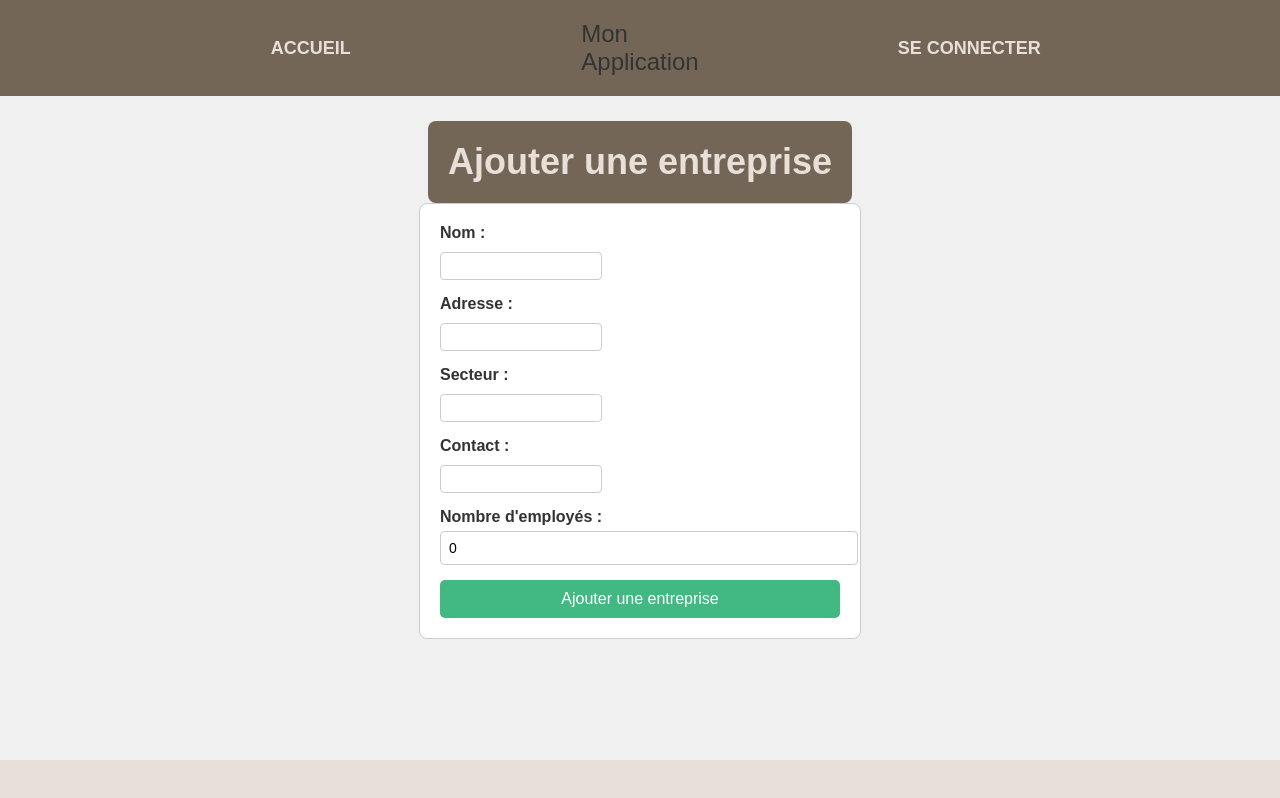
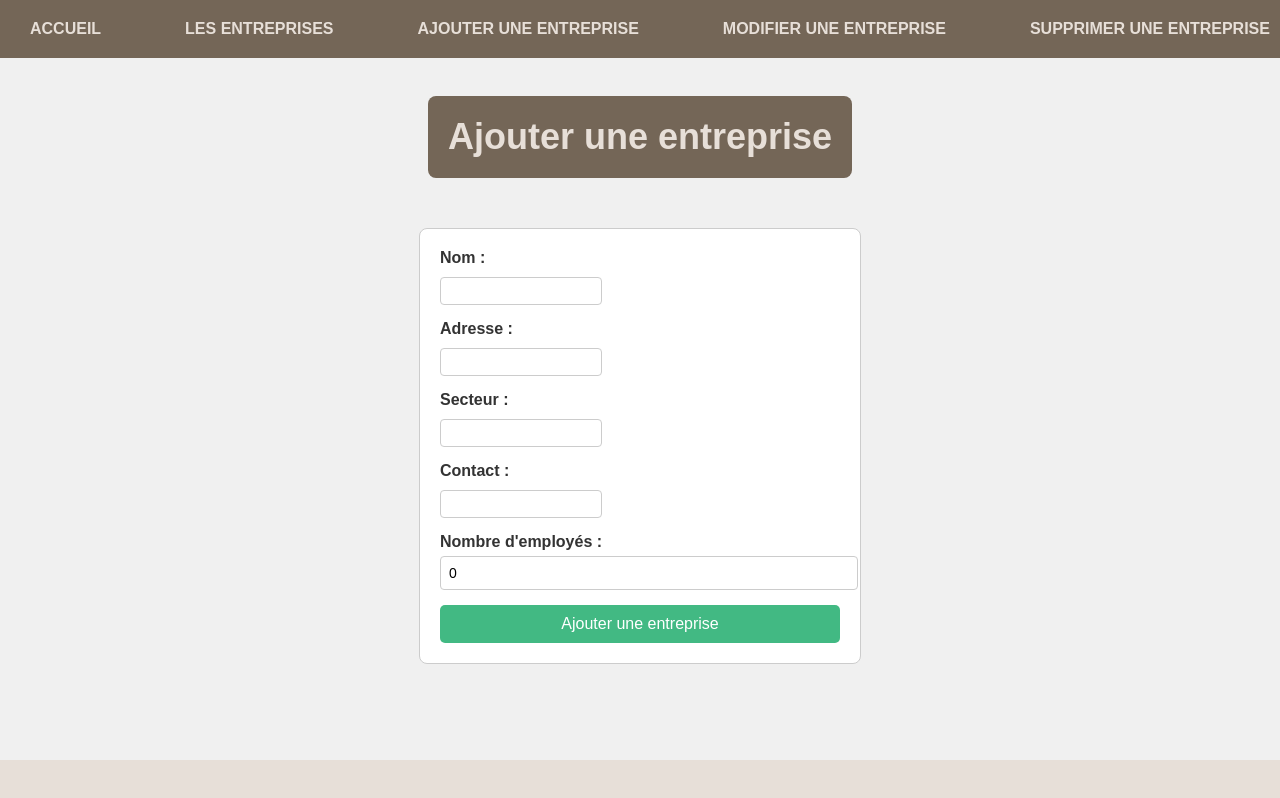
Before and after one commit to pravinwijay/annuaire-entreprise, a Vue app: page /#/new-entreprise in a window 1280 px wide. Built offline with nearby package versions, Linux system fonts and the light colour scheme.

Commit message:
Correction des bêtises de sina

```diff
--- a/package.json
+++ b/package.json
@@ -15,7 +15,7 @@
   },
   "devDependencies": {
     "@vitejs/plugin-vue": "^5.2.1",
-    "vite": "^6.0.2",
+    "vite": "^6.0.6",
     "vite-plugin-vue-devtools": "^7.6.5"
   }
 }
--- a/src/App.vue
+++ b/src/App.vue
@@ -1,45 +1,52 @@
 <template>
   <div>
-    <!-- La vue de la route actuelle sera rendue ici -->
+    <div class="navbar">
+      <router-link to="/">
+        <button>Accueil</button>
+      </router-link>
+
+      <router-link to="/liste-entreprises">
+        <button>Les entreprises</button>
+      </router-link>
+
+      <router-link to="/new-entreprise">
+        <button>Ajouter une entreprise</button>
+      </router-link>
+
+      <router-link to="/liste-entreprises">
+        <button>Modifier une entreprise</button>
+      </router-link>
+
+      <router-link to="/liste-entreprises">
+        <button>Supprimer une entreprise</button>
+      </router-link>
+    </div>
     <router-view></router-view>
   </div>
 </template>
 
-<script setup>
-import { useRouter } from 'vue-router';
-
-const router = useRouter();
-
-// Fonction pour naviguer vers une route spécifique
-const goToRoute = (route) => {
-  router.push(route);  // Utilisation de router.push pour rediriger vers la route
-};
-</script>
+<script setup></script>
 
 <style scoped>
-/* Style de la barre de navigation */
   .navbar {
     display: flex;
-  justify-content: space-between; /* Espace entre les éléments */
-  align-items: center; /* Aligner verticalement les éléments */
+    justify-content: space-between;
+    align-items: center;
     padding: 10px;
-  background-color: #746657; /* Couleur de fond de la navbar */
+    background-color: #746657;
   }
 
-/* Style des boutons dans la barre de navigation */
   .navbar button {
-  padding: 10px 20px; /* Espacement interne des boutons */
-  border: none; /* Retirer les bordures des boutons */
-  background-color: transparent; /* Pas de fond pour les boutons */
-  color: #e7dfd8; /* Couleur du texte des boutons */
-  font-size: 16px; /* Taille du texte */
-  cursor: pointer; /* Curseur en forme de main */
-  transition: none; /* Pas d'animation */
+    padding: 10px 20px;
+    border: none;
+    background-color: transparent;
+    color: #e7dfd8;
+    font-size: 16px;
+    cursor: pointer;
+    transition: none;
   }
-
-/* Style au survol des boutons */
   .navbar button:hover {
-  background-color: transparent; /* Pas de changement de fond au survol */
-  color: #e7dfd8; /* Garder la couleur du texte inchangée au survol */
+    background-color: transparent;
+    color: #e7dfd8;
   }
 </style>
--- a/src/components/Entreprise.vue
+++ b/src/components/Entreprise.vue
@@ -1,11 +1,5 @@
 <template>
   <div class="entreprise-container">
-    <!-- Navbar -->
-    <div class="navbar">
-      <button @click="goToRoute('/liste-entreprises')">ENTREPRISE</button>
-      <button class="center" @click="goToRoute('/mes-avis')">MES AVIS</button>
-      <button @click="goToRoute('/mon-compte')">MON COMPTE</button>
-    </div>
 
     <!-- Main Content -->
     <div class="main-content">
--- a/src/components/ListeEntreprises.vue
+++ b/src/components/ListeEntreprises.vue
@@ -1,11 +1,6 @@
 <template>
   <div class="entreprise-container">
-    <!-- Navbar -->
-    <div class="navbar">
-      <button @click="goToRoute('/accueil')">ACCUEIL</button>
-      <button class="center" @click="goToRoute('/mes-avis')">MES AVIS</button>
-      <button @click="goToRoute('/mon-compte')">MON COMPTE</button>
-    </div>
+
 
     <!-- Title -->
     <h1>Liste des Entreprises</h1>
--- a/src/components/Login.vue
+++ b/src/components/Login.vue
@@ -1,11 +1,6 @@
 <template>
   <div class="main-container">
-    <!-- Navbar -->
-    <div class="navbar">
-      <button @click="goToRoute('/accueil')">ACCUEIL</button>
-      <button class="center" @click="goToRoute('/liste-entreprises')">ENTREPRISE</button>
-      <button @click="goToRoute('/mon-compte')">MON COMPTE</button>
-    </div>
+
 
     <!-- Page Content -->
     <div class="content">
--- a/src/components/MesAvis.vue
+++ b/src/components/MesAvis.vue
@@ -1,10 +1,6 @@
 <template>
   <div class="mes-avis-container">
-    <div class="navbar">
-      <button @click="goToRoute('/accueil')">ACCUEIL</button>
-      <button class="center" @click="goToRoute('/liste-entreprises')">ENTREPRISE</button>
-      <button @click="goToRoute('/mon-compte')">MON COMPTE</button>
-    </div>
+
     <div class="main-content">
       <h1 class="title">MES AVIS</h1>
 
--- a/src/components/MonCompte.vue
+++ b/src/components/MonCompte.vue
@@ -1,11 +1,5 @@
 <template>
   <div class="mon-compte-container">
-    <!-- Navbar -->
-    <div class="navbar">
-      <button @click="goToRoute('/accueil')">ACCUEIL</button>
-      <button class="center" @click="goToRoute('/mes-avis')">MES AVIS</button>
-      <button @click="goToRoute('/liste-entreprises')">ENTREPRISE</button>
-    </div>
 
     <!-- Main Content -->
     <div class="main-content">
--- a/src/components/NewCompte.vue
+++ b/src/components/NewCompte.vue
@@ -1,11 +1,6 @@
 <template>
   <div class="new-compte-container">
-    <!-- Barre de navigation -->
-    <nav class="navbar">
-      <button @click="goHome">Accueil</button>
-      <div class="center">Mon Application</div>
-      <button @click="goLogin">Se connecter</button>
-    </nav>
+
 
     <PageHeader title="Créer un compte" />
 
--- a/src/components/NewEntreprise.vue
+++ b/src/components/NewEntreprise.vue
@@ -1,55 +1,40 @@
 <template>
     <div class="new-compte-container">
-      <!-- Barre de navigation -->
-      <nav class="navbar">
-        <button @click="goHome">Accueil</button>
-        <div class="center">Mon Application</div>
-        <button @click="goLogin">Se connecter</button>
-      </nav>
 
-      <PageHeader title="Ajouter une entreprise" />
+      <PageHeader class="pageHeader" title="Ajouter une entreprise" />
 
       <form @submit.prevent="ajoutEntreprise" >
-        <!-- Champ pour le nom -->
+
         <div class="form-group">
           <label for="nom">Nom :</label>
           <input type="text" id="nom" v-model="nom" required />
         </div>
 
-        <!-- Champ pour l'adresse -->
         <div class="form-group">
           <label for="adresse">Adresse :</label>
           <input type="text" id="adresse" v-model="adresse" required />
         </div>
 
-        <!-- Champ pour le secteur -->
         <div class="form-group">
           <label for="secteur">Secteur :</label>
           <input type="text" id="secteur" v-model="secteur" required />
         </div>
 
-        <!-- Champ pour le contact -->
         <div class="form-group">
           <label for="contact">Contact :</label>
           <input type="text" id="contact" v-model="contact" required />
         </div>
 
-        <!-- Champ pour le nombre d'employés -->
         <div class="form-group">
           <label for="nb_employe">Nombre d'employés :</label>
           <input type="number" id="nb_employe" v-model="nb_employe" required />
         </div>
 
+        <button type="submit">Ajouter une entreprise</button>
 
-
-        <!-- Bouton pour soumettre le formulaire -->
-        <button type="submit">Ajouter une entreprise</button>
       </form>
-
-      <!-- Message de succès -->
-      <p v-if="successMessage" class="success-message">{{ successMessage }}</p>
-      <!-- Message d'erreur -->
-      <p v-if="errorMessage" class="error-message">{{ errorMessage }}</p>
+        <p v-if="successMessage" class="success-message">{{ successMessage }}</p>
+        <p v-if="errorMessage" class="error-message">{{ errorMessage }}</p>
     </div>
   </template>
 
@@ -59,25 +44,17 @@
   import { useRouter } from "vue-router";
   import axios from "axios";
 
-  // Variables réactives pour les champs du formulaire
   const nom = ref("");
   const adresse = ref("");
   const secteur = ref("");
   const contact = ref("");
   const nb_employe = ref(0);
-  const image = ref(""); // Référence pour stocker le fichier sélectionné
-
-  // Variables pour les messages
+  const image = ref("");
   const successMessage = ref("");
   const errorMessage = ref("");
 
-  // Gestion du fichier sélectionné
-
-
-  // Obtenir l'objet router
   const router = useRouter();
 
-  // Fonction de création d'entreprise
   const ajoutEntreprise = async () => {
   try {
     // Appel POST à l'API pour créer un utilisateur
@@ -85,66 +62,41 @@
       nom: nom.value,
       adresse: adresse.value,
       secteur: secteur.value,
-      contact: contact.value, // Conversion en nombre
-      nb_employe: nb_employe.value, // Le mot de passe
-      image: image.value, // Conversion en booléen
+      contact: contact.value,
+      nb_employe: nb_employe.value,
+      image: image.value,
     }, {
       headers: {
-        "Content-Type": "application/ld+json", // Définir le bon type de contenu
+        "Content-Type": "application/ld+json",
       },
     });
 
-    // Vérification du succès de la requête
     if (response.status === 201) {
       successMessage.value = "Entreprise ajoutée avec succès.";
-
-      // Réinitialisation des champs après succès
       nom.value = "";
       adresse.value = "";
       secteur.value = "";
       nb_employe.value = 0;
       contact.value = "";
       image.value = "";
-      errorMessage.value = ""; // Effacer le message d'erreur
+      errorMessage.value = "";
     } else {
       throw new Error("Erreur lors de l'ajout de l'entreprise.");
     }
   } catch (error) {
     errorMessage.value = error.response?.data?.message || error.message;
-    successMessage.value = ""; // Effacer le message de succès
+    successMessage.value = "";
   }
 };
-
-  // Méthodes de navigation
-  const goHome = () => {
-    router.push("/home");
-  };
-
-  const goLogin = () => {
-    router.push("/login");
-  };
   </script>
 
-
   <style scoped>
-  /* Style global pour le body */
   body {
     margin: 0;
     font-family: Arial, sans-serif;
     background-color: #f0f0f0;
   }
 
-  /* Barre de navigation */
-  .navbar {
-    display: flex;
-    justify-content: space-between;
-    align-items: center;
-    padding: 20px 40px;
-    background-color: #746657;
-    width: 100%;
-    box-sizing: border-box;
-    font-size: 1.5rem;
-  }
 
   .navbar button {
     padding: 10px 20px;
@@ -220,6 +172,10 @@
     background-color: #36a378;
   }
 
+  .pageHeader {
+    margin-bottom: 50px;
+  }
+
   .success-message {
     color: green;
     margin-top: 10px;
--- a/src/router/router.js
+++ b/src/router/router.js
@@ -6,28 +6,21 @@ import Entreprise from '../components/Entreprise.vue';
 import Avis from '../components/Avis.vue';
 import MonCompte from '../components/MonCompte.vue';
 import NotFound from '../components/NotFound.vue';
-import MesAvis from "../components/MesAvis.vue"; // Importation du nouveau composant
+import MesAvis from "../components/MesAvis.vue";
 import NewCompte from "../components/NewCompte.vue";
 import NewEntreprise from '@/components/NewEntreprise.vue';
 
-
-
 const routes = [
-  { path: '/accueil', component: Accueil },
-  { path: '/liste-entreprises', component: ListeEntreprises },  // Liste des entreprises
-  {
-    path: '/entreprise/:entrepriseName', // Paramètre dynamique entrepriseName
-    name: 'entreprise',
-    component: Entreprise,
-    props: true  // Permet de passer le paramètre comme prop dans le composant
-  },
-  { path: "/mes-avis", component: MesAvis }, // Route pour Mes Avis
+  { path: '/', component: Accueil },
+  { path: '/liste-entreprises', component: ListeEntreprises },
+  { path: '/entreprise/:entrepriseName',component: Entreprise,props: true },
+  { path: "/mes-avis", component: MesAvis },
   { path: "/new-compte", component: NewCompte },
-  { path: "/new-entreprise", component: NewEntreprise }, // Nouvelle route
-  { path: "/login", component: Login }, // Route pour Mes Avis
+  { path: "/new-entreprise", component: NewEntreprise },
+  { path: "/login", component: Login },
   { path: '/avis', component: Avis },
   { path: '/mon-compte', component: MonCompte },
-  { path: '/:pathMatch(.*)*', component: NotFound }, // Page 404
+  { path: '/:pathMatch(.*)*', component: NotFound },
 ];
 
 const router = createRouter({
```
Also changed, not shown: src/components/Accueil.vue (+3 -36 lines), src/main.js (+3 -6 lines), 1 other file (tests, documents, lock files or other folders). Lines whose indentation alone changed are shown as unchanged.
